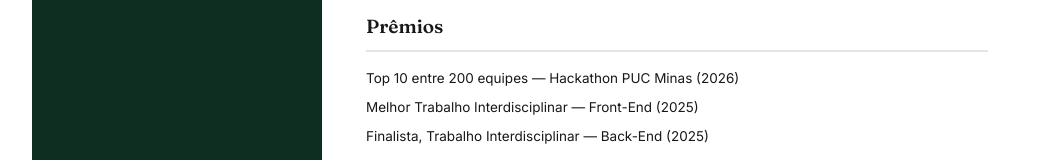
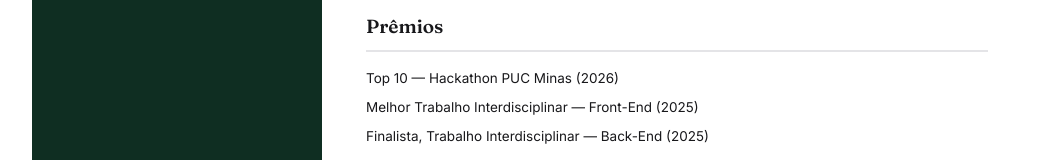
Before and after one commit to LuisaCampanhaH/resume, a plain HTML site: page index.html in a window 1280 px wide. Shown: the part 1029-1189 px from the top of the page, without its empty margins (108-1171 px from the left). Drawn offline with Linux system fonts and the light colour scheme.

Commit message:
Update award description in index.html

```diff
--- a/index.html
+++ b/index.html
@@ -341,7 +341,7 @@
     <section class="section">
       <h2><span data-lang="pt">Prêmios</span><span data-lang="en">Awards</span></h2>
       <ul class="awards-list">
-        <li><span data-lang="pt">Top 10 entre 200 equipes — Hackathon PUC Minas (2026)</span><span data-lang="en">Top 10 out of 200 teams — PUC Minas Hackathon (2026)</span></li>
+        <li><span data-lang="pt">Top 10 — Hackathon PUC Minas (2026)</span><span data-lang="en">Top 10 — PUC Minas Hackathon (2026)</span></li>
         <li><span data-lang="pt">Melhor Trabalho Interdisciplinar — Front-End (2025)</span><span data-lang="en">Best Interdisciplinary Project — Front-End (2025)</span></li>
         <li><span data-lang="pt">Finalista, Trabalho Interdisciplinar — Back-End (2025)</span><span data-lang="en">Finalist, Interdisciplinary Project — Back-End (2025)</span></li>
       </ul>
```
